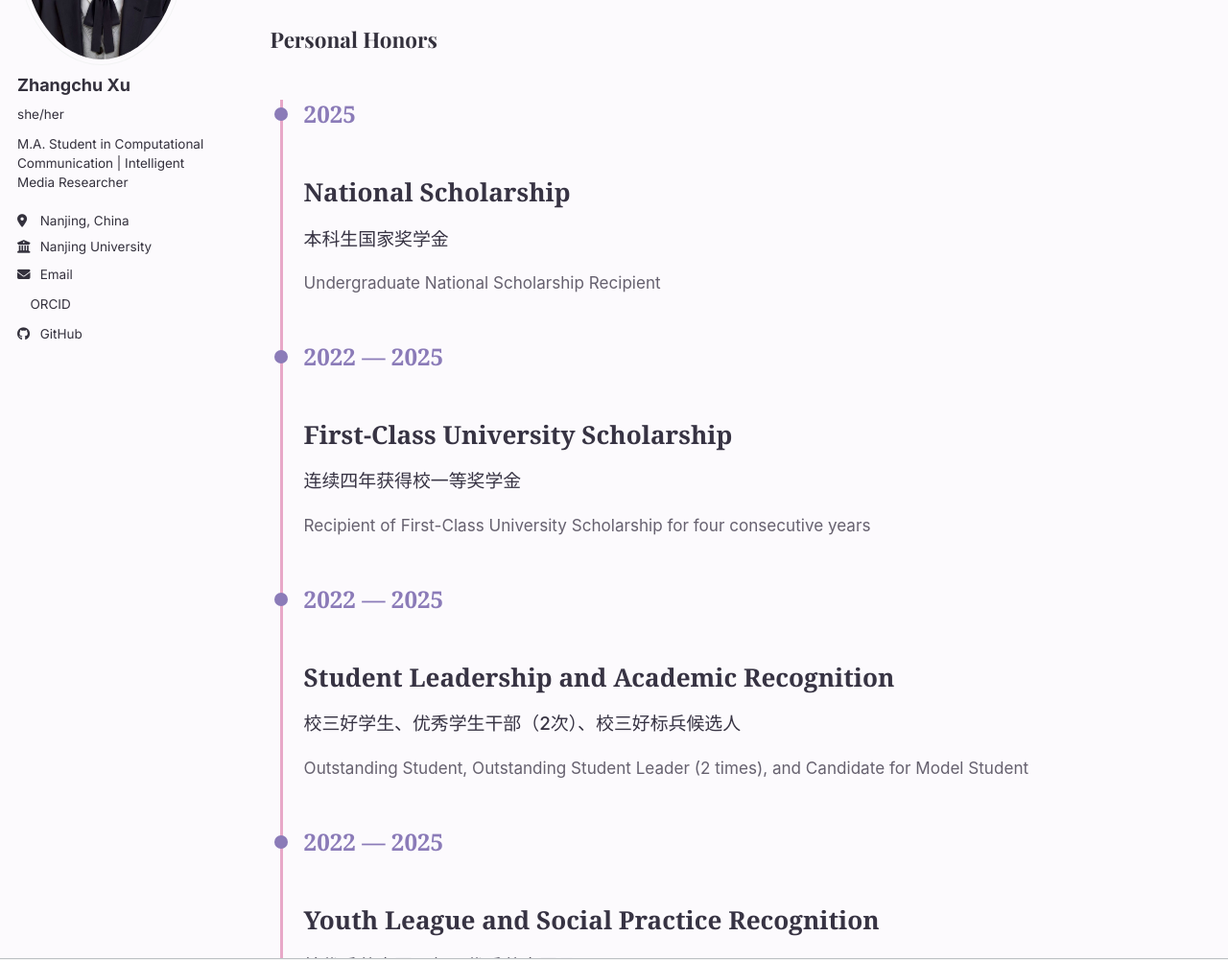
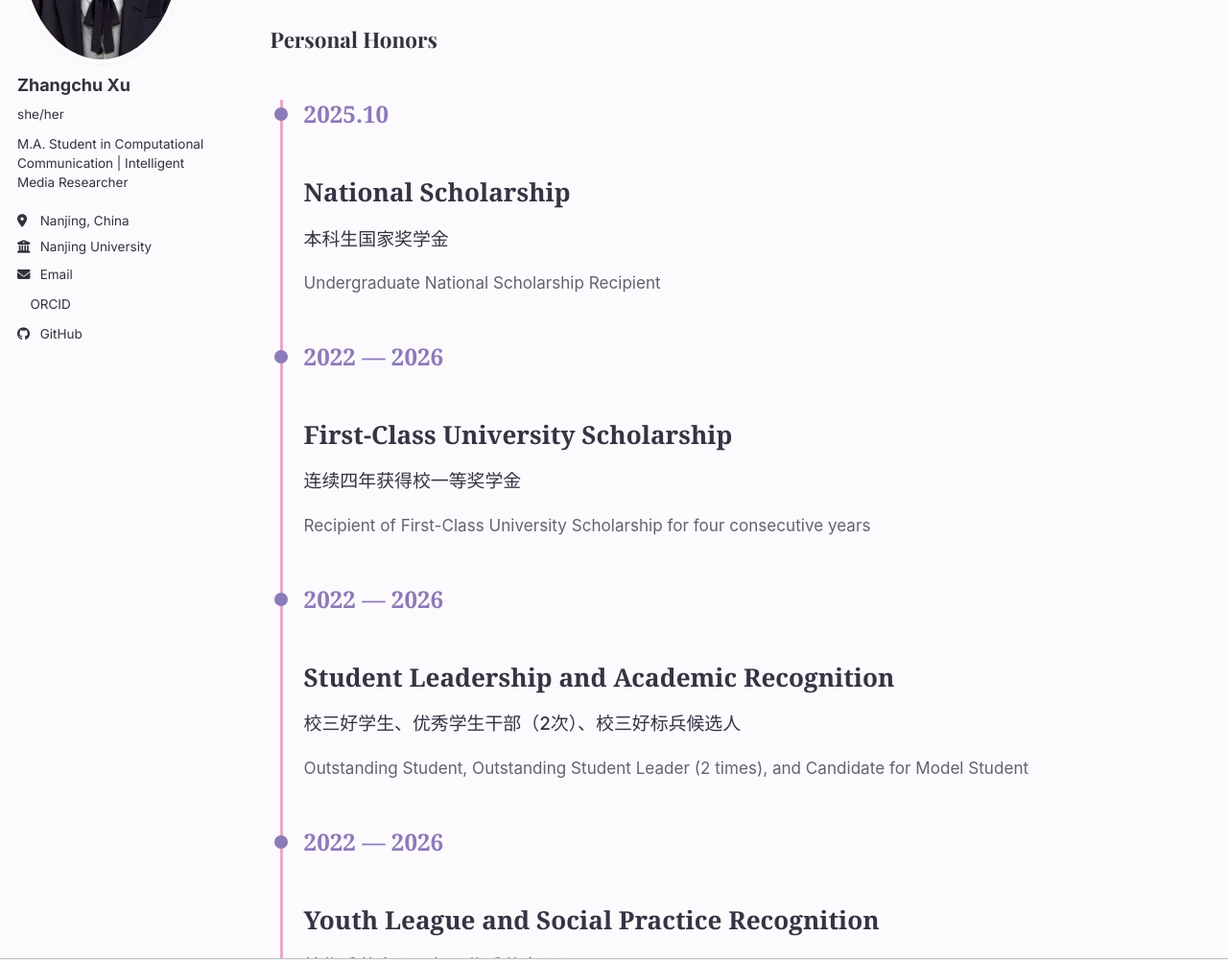
Before and after one commit to xuzhangchu0103/xuzhangchu0103.github.io, a Jekyll site: the page built from _pages/honors.md, in a window 1280 px wide and 1400 px high. Shown: the part 290-1291 px from the top of the window at 96% size. Built offline with Jekyll 4.4.1, drawn with Linux system fonts in a browser that asks for light colours; a style sheet for code colours, icons or effects is not loaded.

Commit message:
Change honor years from 2025 to 2026
Updated the year range for multiple honors from 2025 to 2026.

```diff
--- a/_pages/honors.md
+++ b/_pages/honors.md
@@ -19,7 +19,7 @@ During my undergraduate studies, I received over a hundred honors and awards, in
 
 <div class="honor-item">
 
-<h3>2025</h3>
+<h3>2025.10</h3>
 
 <h4 class="award-title">
 National Scholarship
@@ -39,7 +39,7 @@ Undergraduate National Scholarship Recipient
 
 <div class="honor-item">
 
-<h3>2022 — 2025</h3>
+<h3>2022 — 2026</h3>
 
 <h4 class="award-title">
 First-Class University Scholarship
@@ -59,7 +59,7 @@ Recipient of First-Class University Scholarship for four consecutive years
 
 <div class="honor-item">
 
-<h3>2022 — 2025</h3>
+<h3>2022 — 2026</h3>
 
 <h4 class="award-title">
 Student Leadership and Academic Recognition
@@ -79,7 +79,7 @@ Outstanding Student, Outstanding Student Leader (2 times), and Candidate for Mod
 
 <div class="honor-item">
 
-<h3>2022 — 2025</h3>
+<h3>2022 — 2026</h3>
 
 <h4 class="award-title">
 Youth League and Social Practice Recognition
```
